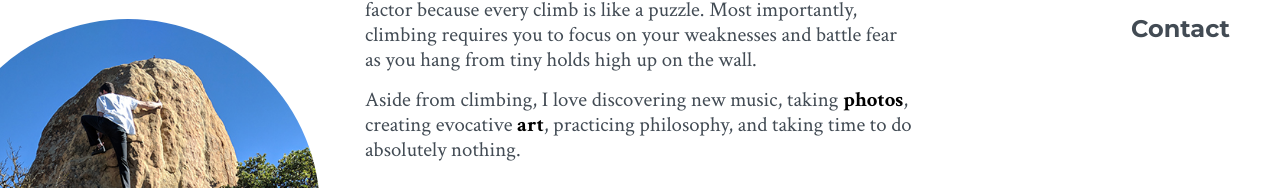
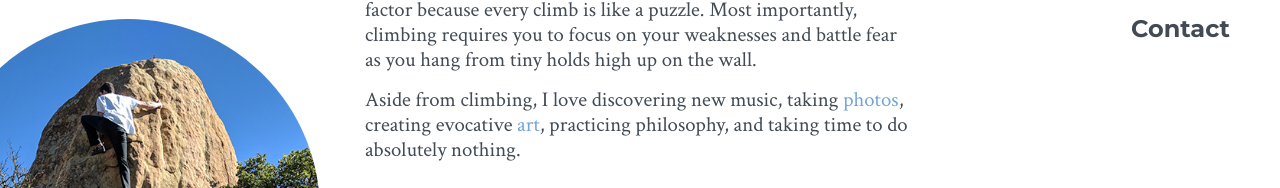
Before and after one commit to joesobrero/portfolio, a plain HTML site: page index.html in a window 1280 px wide. Shown: the part 437-625 px from the top of the page. Drawn offline with Linux system fonts and the light colour scheme.

Commit message:
edit link styles

```diff
--- a/style.scss
+++ b/style.scss
@@ -91,12 +91,9 @@ sub {
 
 // Links
 a {
-  color: #000;
-  font-weight: $bold;
-  line-height: 0.8;
+  color: $blue;
 }
 #email-link {
-  color: $blue;
   font-weight: $normal;
   text-align: center;
   position: absolute;
```
Also changed, not shown: style.css.
